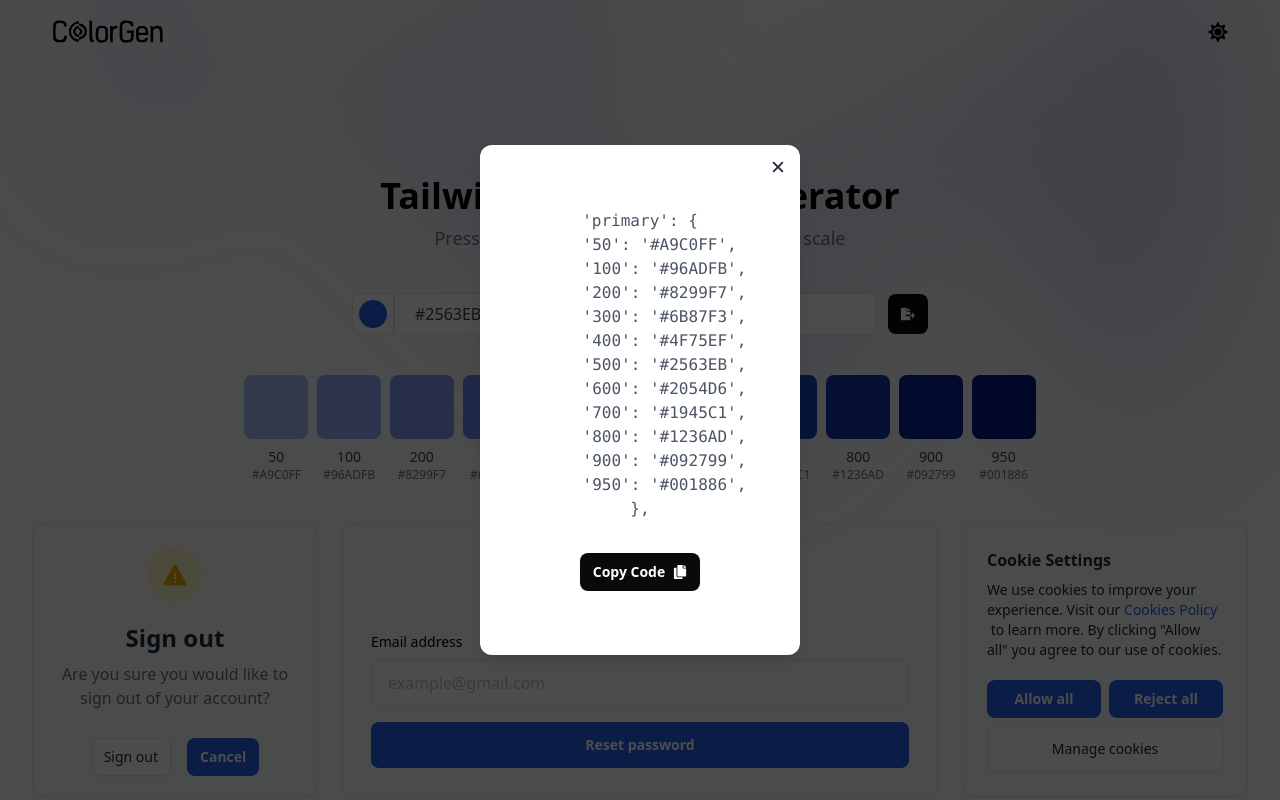
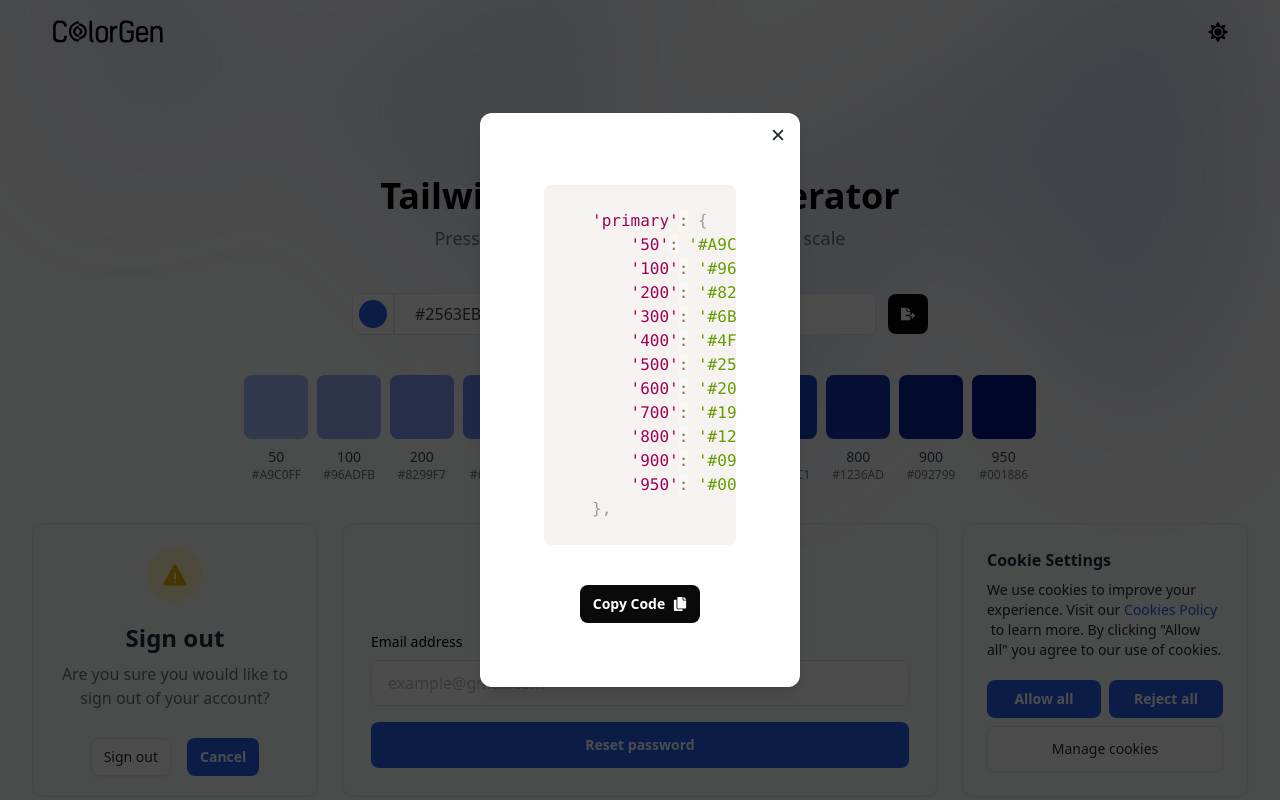
Before and after one commit to kavindu-mane/Color-Gen, a React (Vite) app: page / in a window 1280 px wide. Both pictures are taken after a click on the button 908 px from the left and 313 px from the top of the page. Shown: the top 800 px of the page. Built offline with nearby package versions, Linux system fonts and the light colour scheme; the HTML template or start-up script is replaced by a standard one.

Commit message:
:bug: fix code formatting issue in modal

```diff
--- a/package.json
+++ b/package.json
@@ -15,7 +15,8 @@
     "react": "^18.2.0",
     "react-dom": "^18.2.0",
     "react-icons": "^5.2.1",
-    "react-router-dom": "^6.23.1"
+    "react-router-dom": "^6.23.1",
+    "react-syntax-highlighter": "^15.5.0"
   },
   "devDependencies": {
     "@types/react": "^18.2.66",
--- a/src/components/modals/PopUp.jsx
+++ b/src/components/modals/PopUp.jsx
@@ -1,5 +1,5 @@
 import PropTypes from "prop-types";
-import {IoClose} from "react-icons/io5";
+import { IoClose } from "react-icons/io5";
 
 export const PopUp = ({ setOpen, children }) => {
   return (
--- a/src/pages/Home.jsx
+++ b/src/pages/Home.jsx
@@ -1,15 +1,16 @@
-import {useEffect, useState} from "react";
-import {Header} from "../components/layouts/Header.jsx";
+import { useEffect, useState } from "react";
+import { Header } from "../components/layouts/Header.jsx";
 import Footer from "../components/layouts/Footer.jsx";
-import {Cookie} from "../components/cards/Cookie.jsx";
+import { Cookie } from "../components/cards/Cookie.jsx";
 import chroma from "chroma-js";
-import {SignOut} from "../components/cards/SignOut.jsx";
-import {ForgotPassword} from "../components/cards/ForgotPassword.jsx";
-import {SwitchNotification} from "../components/cards/SwitchNotification.jsx";
-import {Stats} from "../components/cards/Stats.jsx";
-import {Pricing} from "../components/cards/Pricing.jsx";
-import {FaCopy, FaFileExport} from "react-icons/fa";
-import {PopUp} from "../components/modals/PopUp.jsx";
+import { SignOut } from "../components/cards/SignOut.jsx";
+import { ForgotPassword } from "../components/cards/ForgotPassword.jsx";
+import { SwitchNotification } from "../components/cards/SwitchNotification.jsx";
+import { Stats } from "../components/cards/Stats.jsx";
+import { Pricing } from "../components/cards/Pricing.jsx";
+import { FaCopy, FaFileExport } from "react-icons/fa";
+import { PopUp } from "../components/modals/PopUp.jsx";
+import { Prism as SyntaxHighlighter } from "react-syntax-highlighter";
 
 export const Home = () => {
   const [color, setColor] = useState("#2563eb");
@@ -35,7 +36,7 @@ export const Home = () => {
       setTooltip((prev) => ({ ...prev, [shade]: true }));
       setTimeout(
         () => setTooltip((prev) => ({ ...prev, [shade]: false })),
-        2000,
+        2000
       );
     });
   };
@@ -79,7 +80,7 @@ export const Home = () => {
     return `'primary': {
 ${Object.entries(palette)
   .map(
-    ([shade, colorValue]) => `    '${shade}': '${colorValue.toUpperCase()}',`,
+    ([shade, colorValue]) => `    '${shade}': '${colorValue.toUpperCase()}',`
   )
   .join("\n")}
 },`;
@@ -111,7 +112,7 @@ ${Object.entries(palette)
               }}
             />
           </div>
-          <Header/>
+          <Header />
           <section className="pt-16 px-6 text-center">
             <h1 className="text-4xl font-bold text-black dark:text-white mt-12">
               Tailwind CSS Color Generator
@@ -227,9 +228,20 @@ ${Object.entries(palette)
       {showTooltip && (
         <PopUp setOpen={setShowTooltip}>
           <div className="p-4 sm:p-6 overflow-y-auto">
-            <pre className="text-md text-gray-600 dark:text-gray-400">
-              <code>{generatePaletteCode()}</code>
-            </pre>
+            <div className="dark:invert selection:bg-red-200">
+              <SyntaxHighlighter
+                language="javascript"
+                customStyle={{
+                  padding: "1.5rem",
+                  paddingLeft: "3rem",
+                  paddingRight: "3rem",
+                  borderRadius: "0.5rem",
+                }}
+              >
+                {generatePaletteCode()}
+              </SyntaxHighlighter>
+            </div>
+
             <button
               className="relative mt-8 py-2 px-3 inline-flex items-center gap-x-2 text-sm font-semibold rounded-lg border border-transparent bg-neutral-950 hover:bg-neutral-800 dark:bg-white dark:hover:bg-gray-300 text-white dark:text-black"
               onClick={copyPaletteCode}
```
